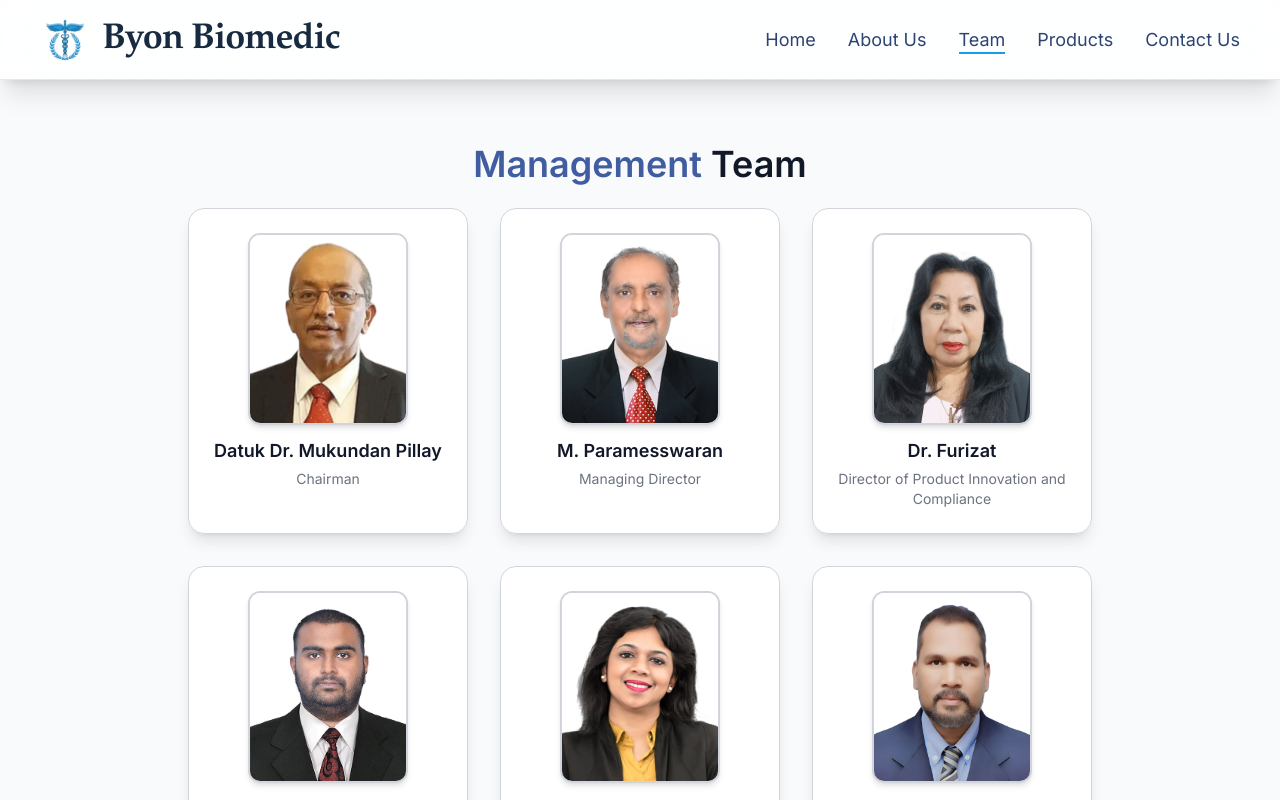
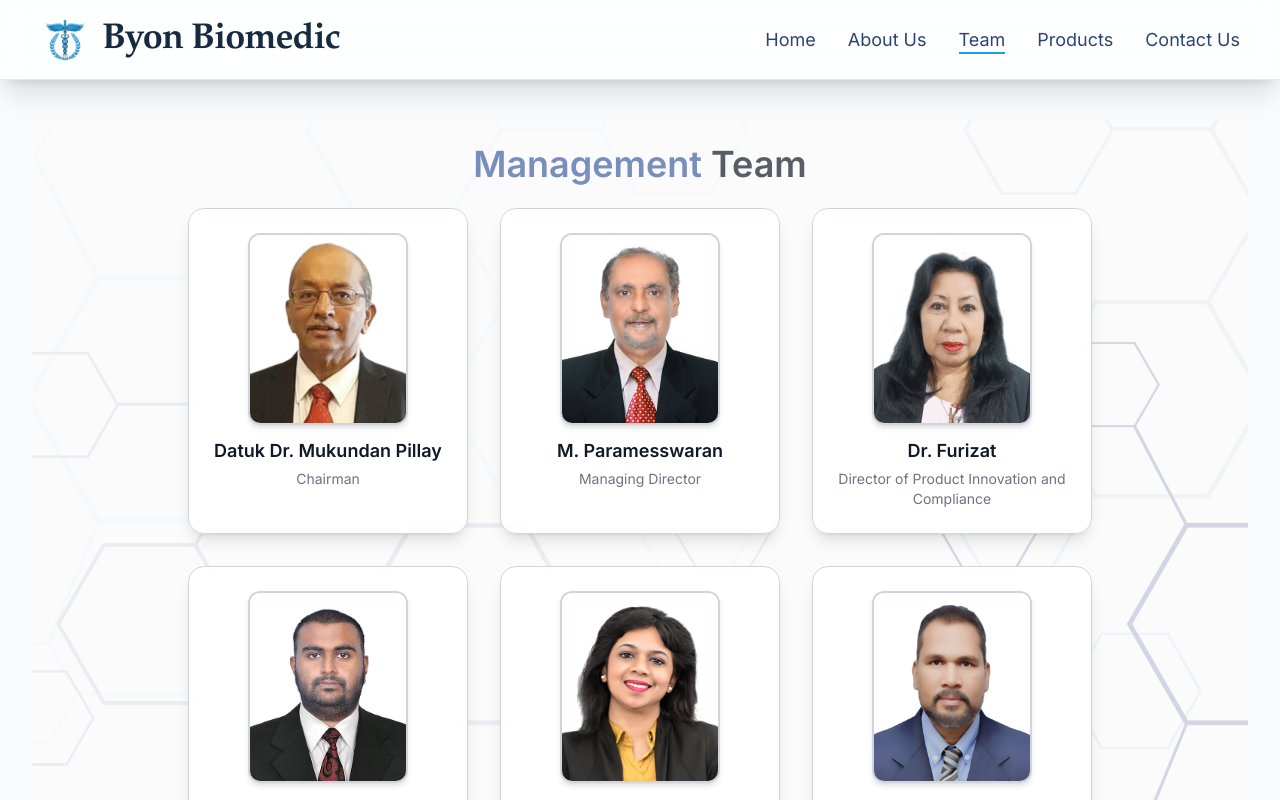
Before and after one commit to sai-ram-kaushik/byon-biomedic-website, a React (Vite) app: page /team in a window 1280 px wide. Shown: the top 800 px of the page. Built offline with nearby package versions, Linux system fonts and the light colour scheme.

Commit message:
hex visible

```diff
--- a/src/pages/Team.jsx
+++ b/src/pages/Team.jsx
@@ -15,6 +15,7 @@ const Team = ({ about }) => {
    };
 
    return (
+      <motion.div className="w-full py-10 px-4 lg:px-8 bg-gray-50 relative z-10" initial="hidden" animate="visible">
       <section className="relative">
          {/* Hexagon background overlay */}
          <div
@@ -26,7 +27,6 @@ const Team = ({ about }) => {
             }}
          />
 
-         <motion.div className="w-full py-10 px-4 lg:px-8 bg-gray-50 relative z-10" initial="hidden" animate="visible">
             <TransitionEffect />
 
             {/* Section Title */}
@@ -106,8 +106,8 @@ const Team = ({ about }) => {
                   </div>
                </div>
             )}
-         </motion.div>
       </section>
+      </motion.div>
    );
 };
 
```
